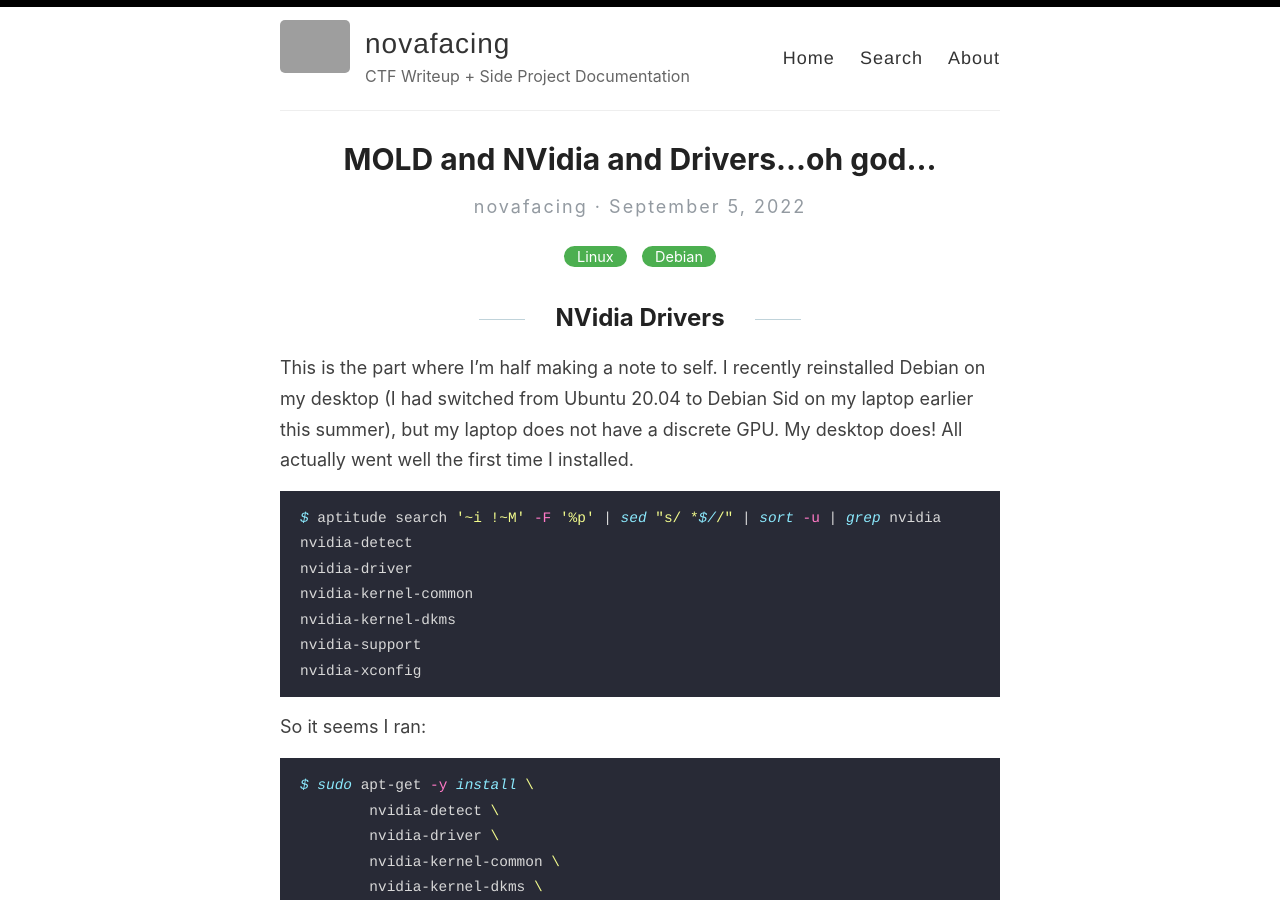
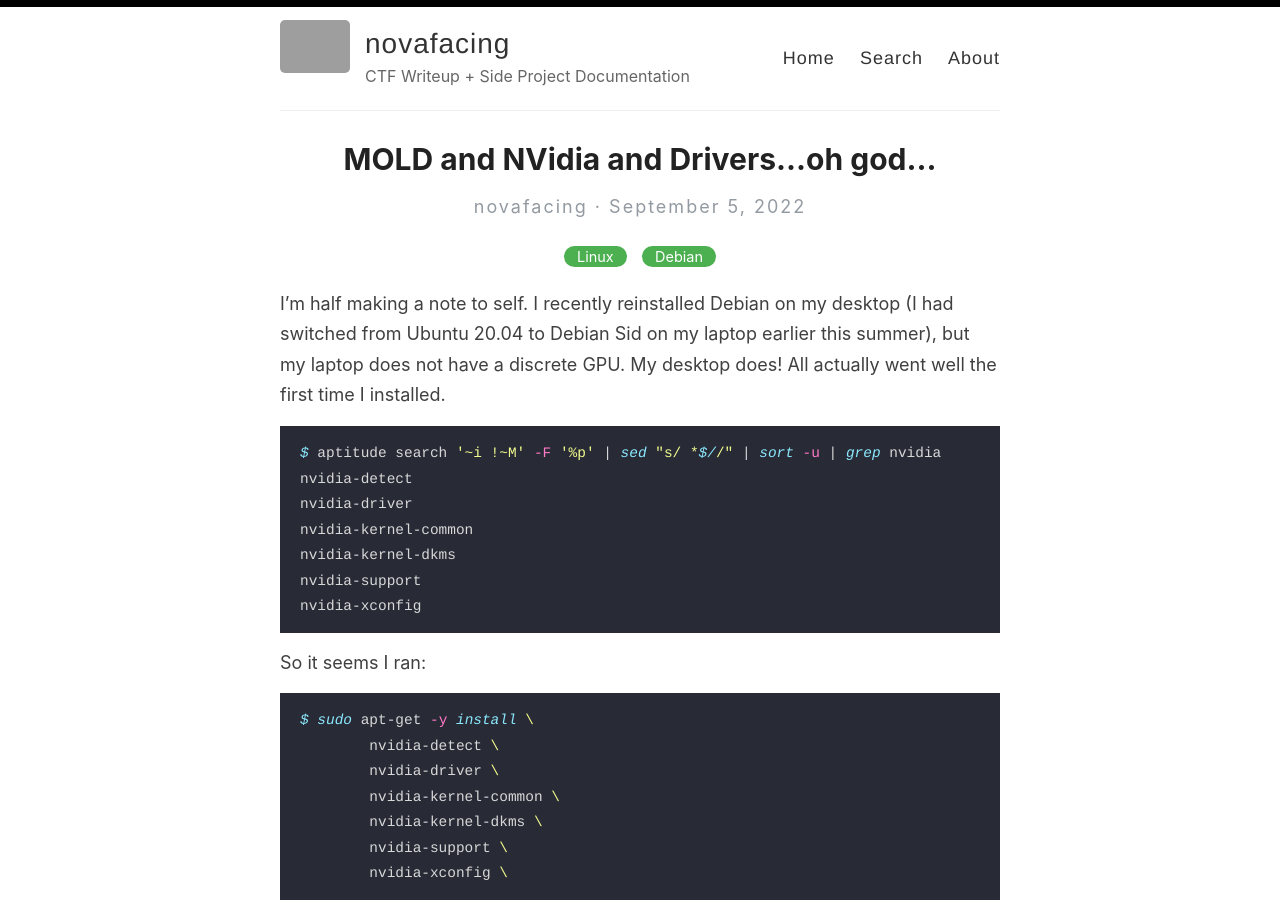
Before and after one commit to novafacing/novafacing.github.io, a Jekyll site: the page built from _posts/2022-09-05-nvidia-driver-frustration.md, in a window 1280 px wide and 900 px high. Built offline with Jekyll 4.4.1, drawn with Linux system fonts in a browser that asks for light colours; grey boxes are pictures that could not be loaded.

Commit message:
Remove double headers

```diff
--- a/_posts/2022-09-05-nvidia-driver-frustration.md
+++ b/_posts/2022-09-05-nvidia-driver-frustration.md
@@ -4,9 +4,7 @@ title: MOLD and NVidia and Drivers...oh god...
 categories: [Linux, Debian]
 ---
 
-## NVidia Drivers
-
-This is the part where I'm half making a note to self. I recently reinstalled Debian on my desktop (I had
+I'm half making a note to self. I recently reinstalled Debian on my desktop (I had
 switched from Ubuntu 20.04 to Debian Sid on my laptop earlier this summer), but my laptop does not have a
 discrete GPU. My desktop does! All actually went well the first time I installed.
 
```
Also changed, not shown: _posts/2022-08-18-Binary-Golf-Grand-Prix.md (+0 -2 lines), _posts/2022-09-14-CSAW-2022.md (+0 -3 lines).
